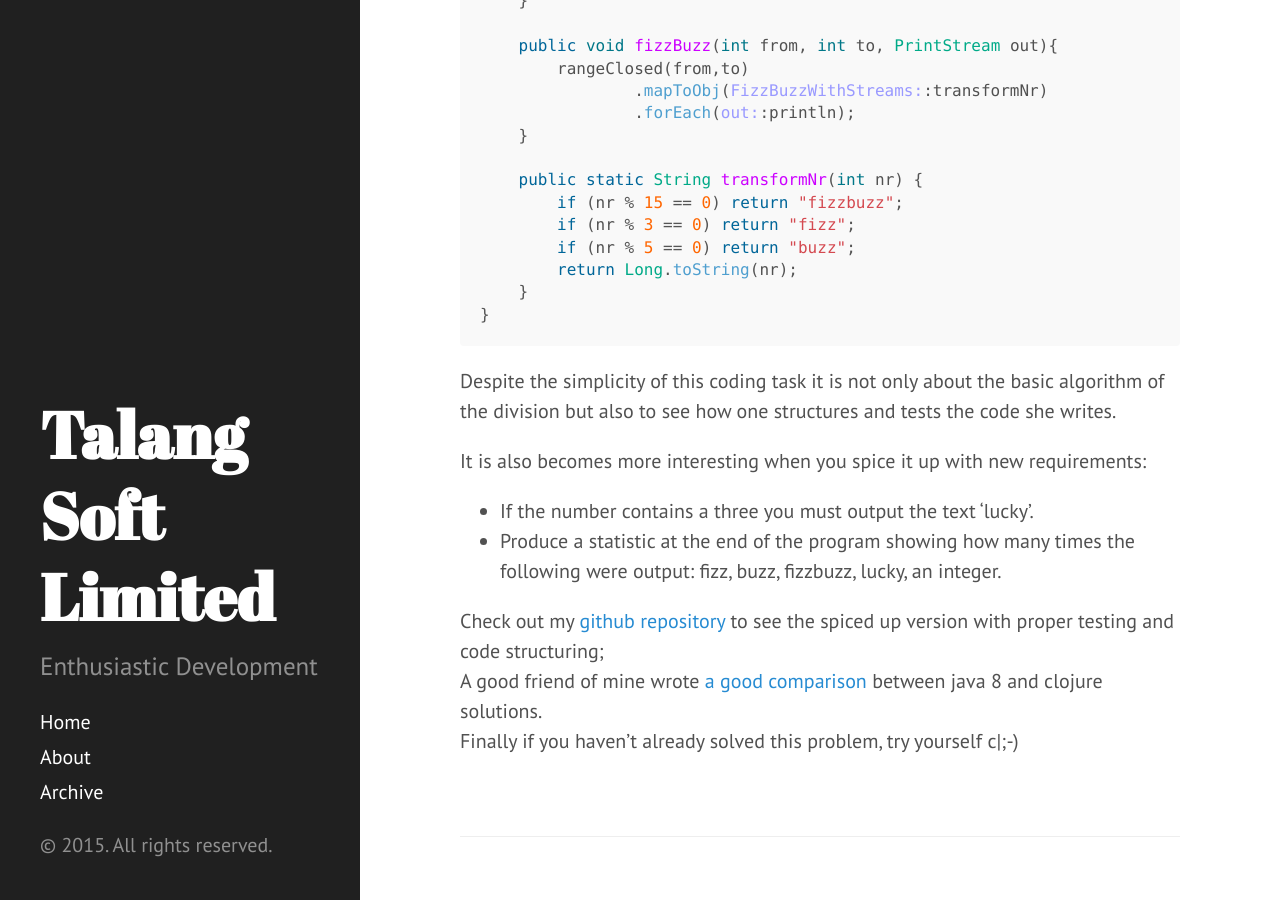
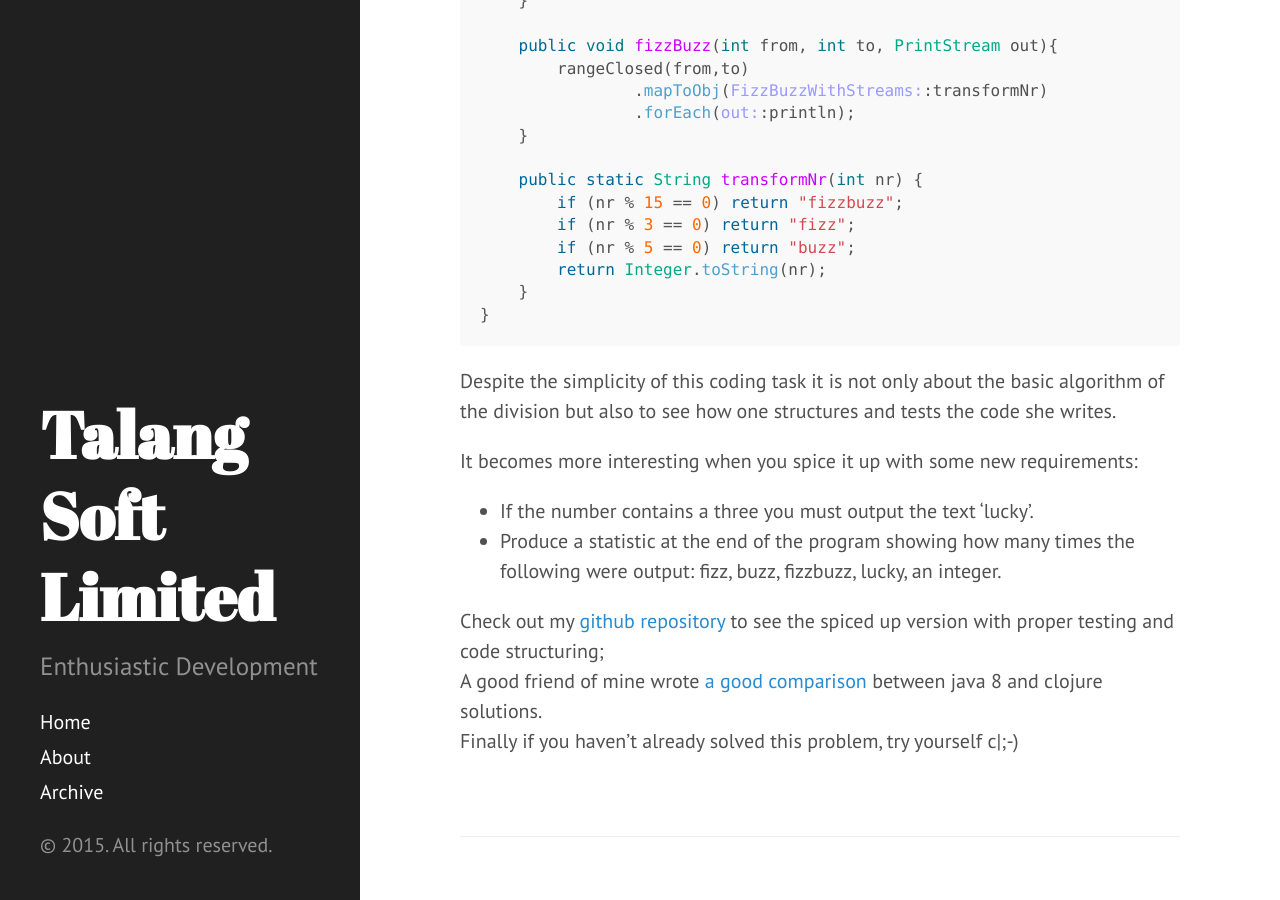
Before and after one commit to timeamolnar/tamaslang.github.io, a Jekyll site: the page built from _posts/2015-02-25-fizzbuzzed.md, in a window 1280 px wide and 900 px high, scrolled down 690 px. Built offline with Jekyll 4.4.1, drawn with Linux system fonts in a browser that asks for light colours; Markdown is read by kramdown in place of the engine named in the settings; comment, search, counter and statistics services are not loaded.

Commit message:
fix type and code

````diff
--- a/_posts/2015-02-25-fizzbuzzed.md
+++ b/_posts/2015-02-25-fizzbuzzed.md
@@ -35,7 +35,7 @@ public class FizzBuzzWithStreams {
         if (nr % 15 == 0) return "fizzbuzz";
         if (nr % 3 == 0) return "fizz";
         if (nr % 5 == 0) return "buzz";
-        return Long.toString(nr);
+        return Integer.toString(nr);
     }
 }
 ```
@@ -43,7 +43,7 @@ public class FizzBuzzWithStreams {
 Despite the simplicity of this coding task it is not only about the basic algorithm of the division
 but also to see how one structures and tests the code she writes.
 
-It is also becomes more interesting when you spice it up with new requirements:<br/>
+It becomes more interesting when you spice it up with some new requirements:<br/>
 - If the number contains a three you must output the text 'lucky'.<br/>
 - Produce a statistic at the end of the program showing how many times the following were output: fizz, buzz, fizzbuzz, lucky, an integer.
 
````
